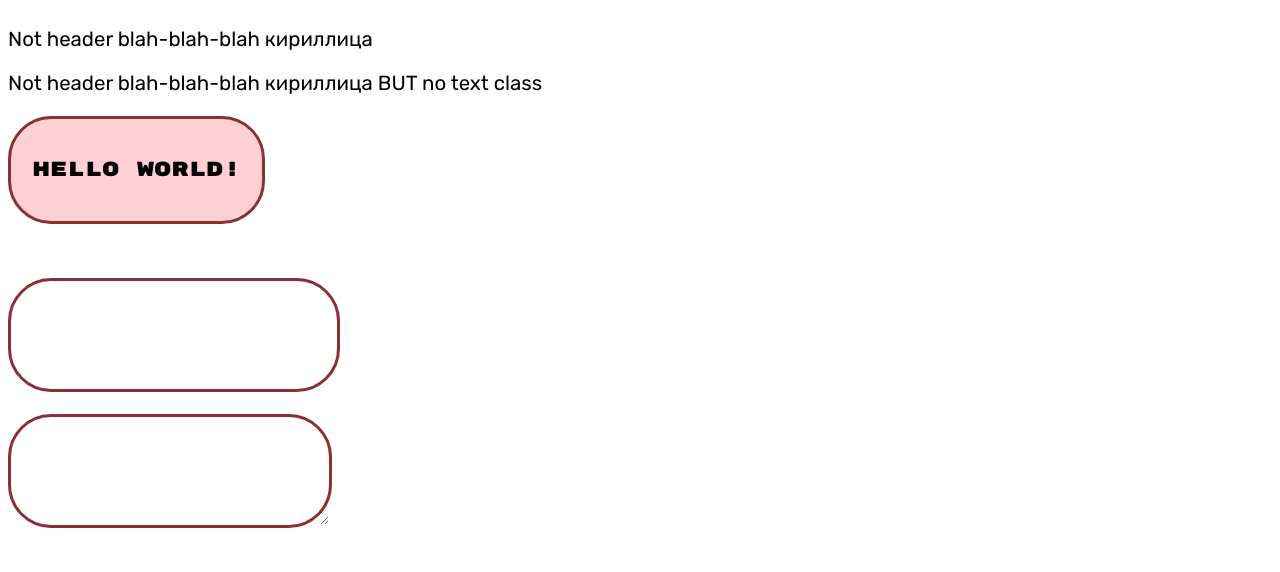
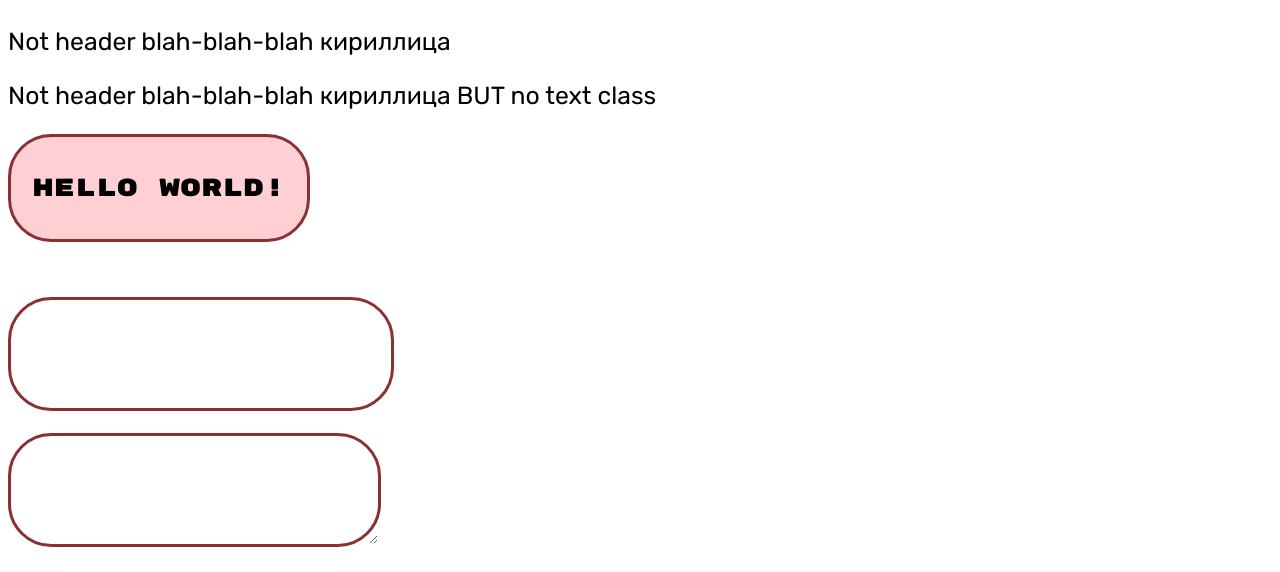
Before and after one commit to LetovoLeTo/leto-resources, a plain HTML site: page test.html in a window 1280 px wide. Shown: the part 252-824 px from the top of the page. Drawn offline with Linux system fonts and the light colour scheme.

Commit message:
fixed font size

```diff
--- a/style.css
+++ b/style.css
@@ -1,6 +1,6 @@
 @media (min-width:1025px) {
     *:not(body, html) {
-        font-size: 70%;
+        font-size: 85%;
     }
 }
 
```
